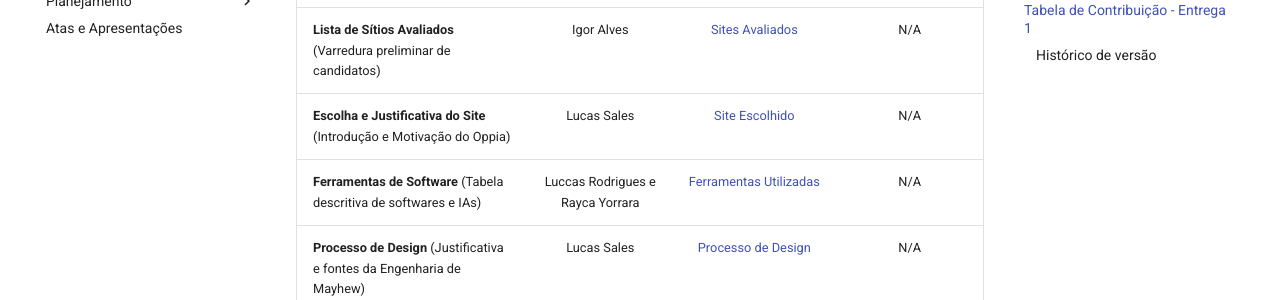
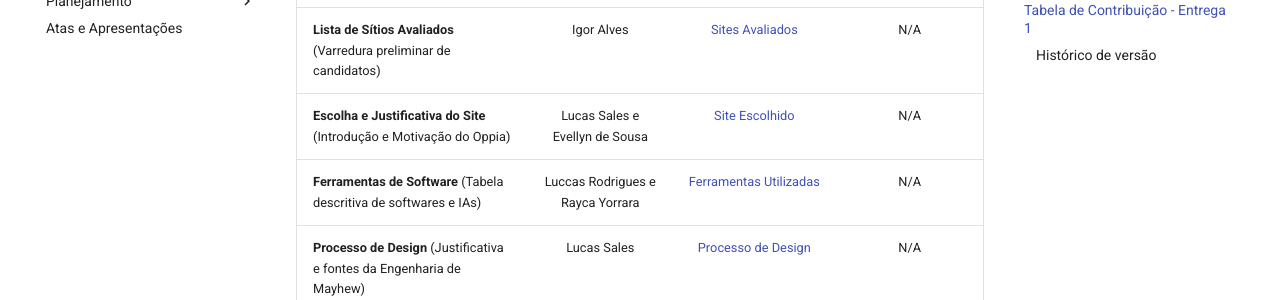
Before and after one commit to Interacao-Humano-Computador/2026.2-Grupo01, an MkDocs documentation site: the page built from docs/planejamento/cronograma/contribuicao.md, in a window 1280 px wide and 900 px high, scrolled down 571 px. Shown: the part 152-452 px from the top of the window. Built offline with MkDocs 1.6.1 and Material for MkDocs 9.7.7, drawn with Linux system fonts in a browser that asks for light colours; comment, search, counter and statistics services are not loaded.

Commit message:
docs: atualiza doc

```diff
--- a/docs/planejamento/cronograma/contribuicao.md
+++ b/docs/planejamento/cronograma/contribuicao.md
@@ -12,7 +12,7 @@
 | **Apresentação da Equipe** (Nomes, fotos, sem exposição de matrícula) | Lucas Sales | [Início](https://interacao-humano-computador.github.io/2026.2-Grupo01/) | N/A |
 | **Heatmap de Disponibilidade** (Mapeamento do When2meet) | Luccas Rodrigues e Igor Alves | [Heatmap](https://interacao-humano-computador.github.io/2026.2-Grupo01/planejamento/heatmap/) | N/A |
 | **Lista de Sítios Avaliados** (Varredura preliminar de candidatos) | Igor Alves | [Sites Avaliados](https://interacao-humano-computador.github.io/2026.2-Grupo01/planejamento/sites_avaliados/) | N/A |
-| **Escolha e Justificativa do Site** (Introdução e Motivação do Oppia) | Lucas Sales | [Site Escolhido](https://interacao-humano-computador.github.io/2026.2-Grupo01/planejamento/site_escolhido/) | N/A |
+| **Escolha e Justificativa do Site** (Introdução e Motivação do Oppia) | Lucas Sales e Evellyn de Sousa | [Site Escolhido](https://interacao-humano-computador.github.io/2026.2-Grupo01/planejamento/site_escolhido/) | N/A |
 | **Ferramentas de Software** (Tabela descritiva de softwares e IAs) | Luccas Rodrigues e Rayca Yorrara | [Ferramentas Utilizadas](https://interacao-humano-computador.github.io/2026.2-Grupo01/planejamento/ferramentas_utilizadas/) | N/A |
 | **Processo de Design** (Justificativa e fontes da Engenharia de Mayhew) | Lucas Sales | [Processo de Design](https://interacao-humano-computador.github.io/2026.2-Grupo01/planejamento/processo_de_design/) | N/A |
 | **Cronograma do Projeto** (Tabela com prazos planejados e executados) | Luccas Rodrigues e Rayca Yorrara | [Cronograma Planejado](https://interacao-humano-computador.github.io/2026.2-Grupo01/planejamento/cronograma/cronograma_planejado/) | N/A |
```
